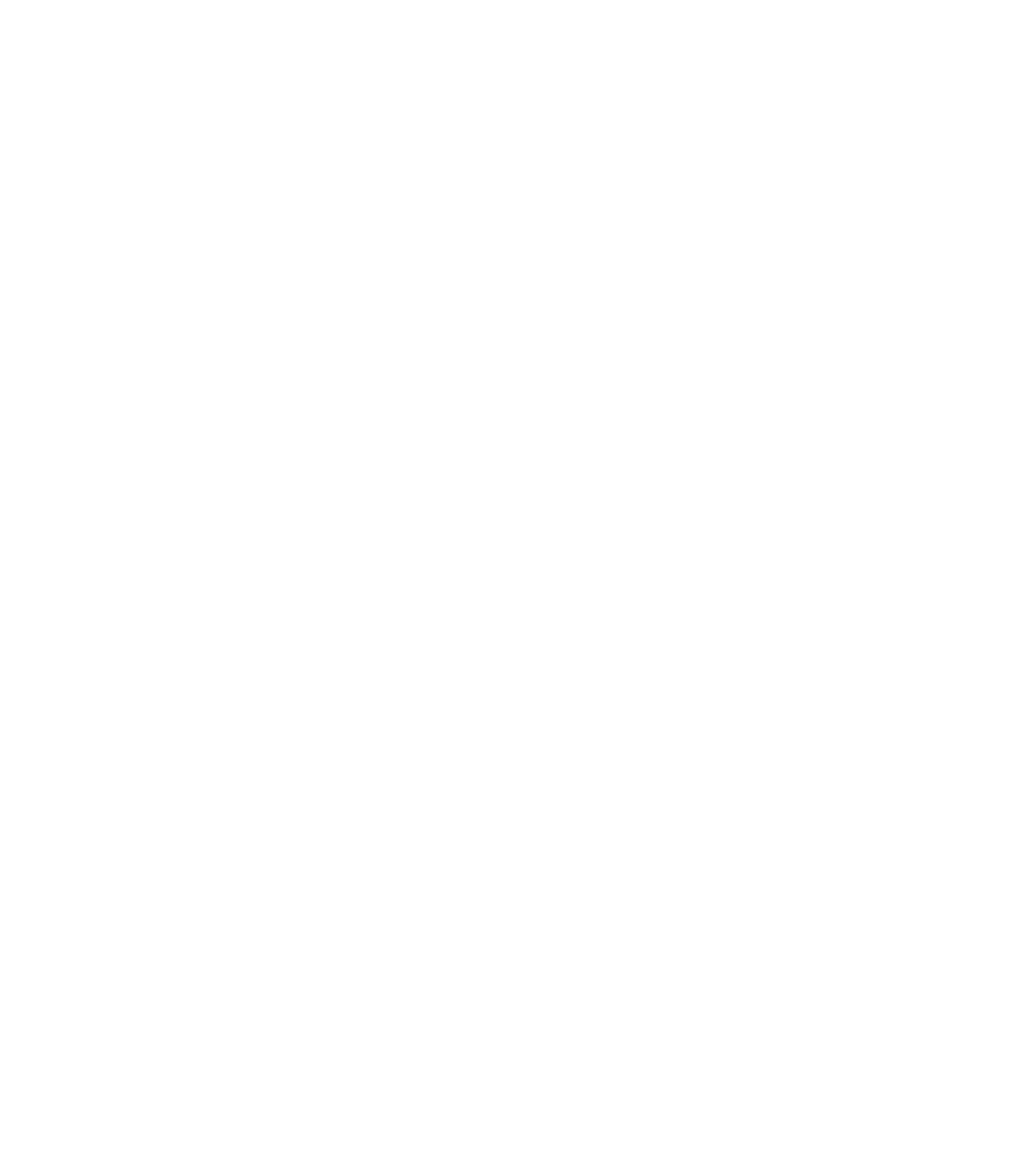
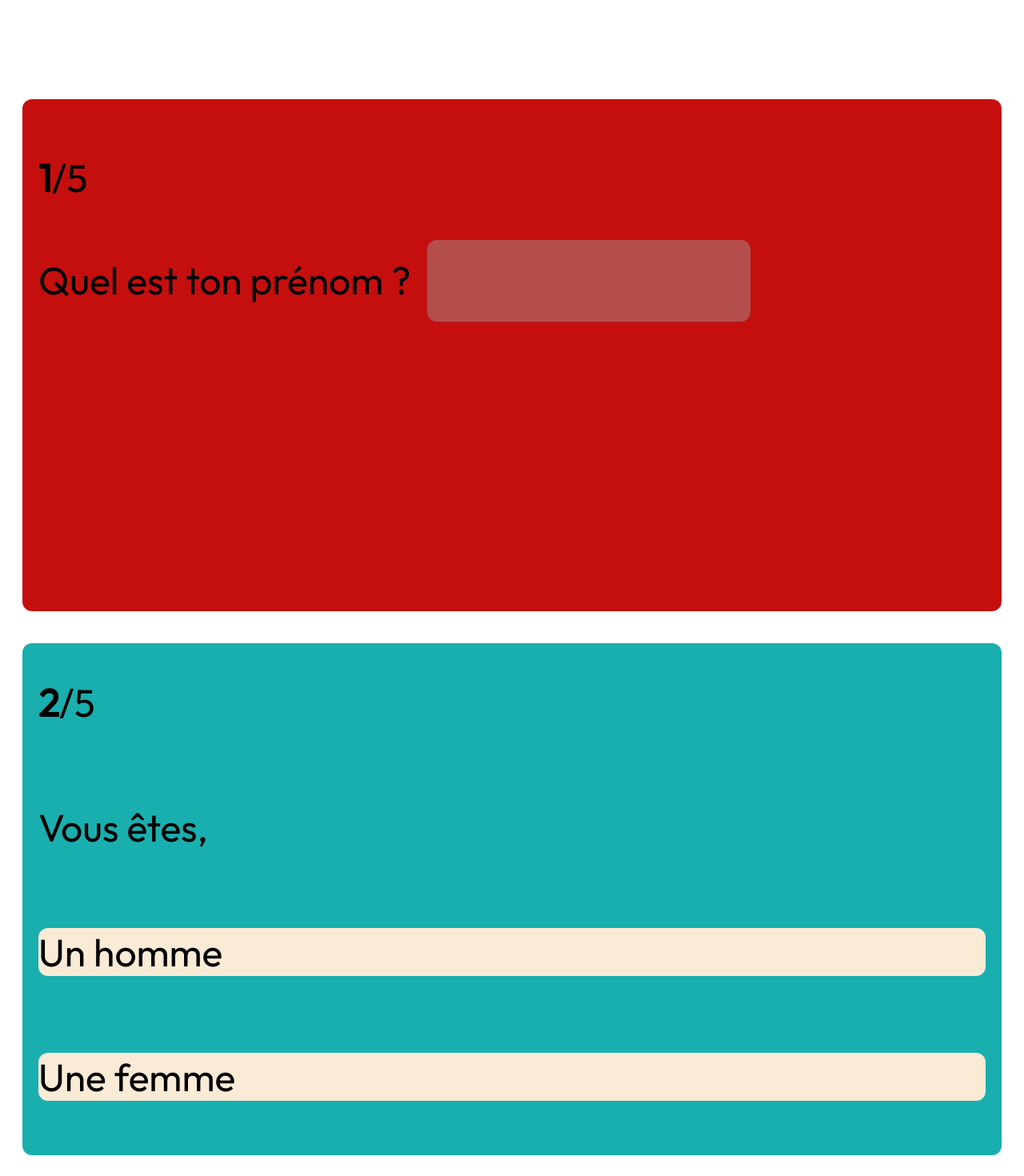
Before and after one commit to NolanWittmann/SNCFooD, a React (Create React App) app: page / in a window 1280 px wide. Shown: the part 620-2090 px from the top of the page at 80% size. Before the commit the page ends 800 px from the top, so only its background shows below. Built offline with nearby package versions, Linux system fonts and the light colour scheme.

Commit message:
sauvegarde component questionnaire

```diff
--- a/src/App.js
+++ b/src/App.js
@@ -1,11 +1,13 @@
-
+import React from "react";
+import Questionnaire from "./components/Questionnaire.js";
 
 function App() {
   return (
     <div className="App">
-
+     <Questionnaire />
     </div>
   );
 }
 
+
 export default App;
--- /dev/null
+++ b/src/components/Questionnaire.css
@@ -0,0 +1,77 @@
+@import url('https://fonts.googleapis.com/css2?family=Outfit&display=swap');
+
+body{
+    font-family: Outfit, 'sans sérif' ;
+}
+
+.title {
+    font-family: Outfit, 'sans sérif';
+    font-size: 10em;
+    margin: 160px 0px;
+}
+
+.questionnaire{
+    display: flex;
+    flex-direction: column;
+    font-size: 3em;
+}
+
+.name, .metier, .horaire {
+    justify-content: flex-start;
+}
+
+.genre, .vegetarien {
+    justify-content: flex-end;
+}
+
+span{
+    font-weight: bold;
+}
+
+
+/*bloc 1 name*/
+.name{
+    margin: 20px;
+    padding: 20px;
+    height: 600px;
+    background-color: rgb(197, 15, 15);
+    border-radius: 12px;
+}
+
+.name__input-label{
+    padding-right: 20px;
+}
+
+.name__input-input {
+    border: none;
+    outline: 1px solid rgba(95, 95, 95, 0.185);
+    height: 100px;
+    width: 400px;
+    font-size: 1em;
+    border-radius: 12px;
+    background-color: rgba(159, 160, 158, 0.431);
+}
+
+
+
+/*bloc 2 name*/
+.genre{
+    margin: 20px;
+    padding: 20px;
+    height: 600px;
+    background-color: rgb(26, 175, 175);
+    background-size: 90%;
+    border-radius: 12px;
+    display: flex;
+    flex-direction: column;
+}
+
+.genre__genre{
+    display: flex;
+    flex-direction: column;
+}
+
+.genre__genre p {
+    border-radius: 12px;
+    background-color: antiquewhite;
+}
--- a/src/components/Questionnaire.js
+++ b/src/components/Questionnaire.js
@@ -1,11 +1,57 @@
 import React from 'react';
+import './Questionnaire.css'
 
 const Questionnaire = () => {
+
     return (
-        <div>
+        <div className='page-questionnaire'>
 
+            <h1 className='title'>Commençons les amis :</h1>
+
+            <section className='questionnaire'>
+
+                <div className='name'>
+                    <div>
+                        <p><span>1</span>/5</p>
+                    </div>
+                    <div className='name__input'>
+                        <label className='name__input-label'>Quel est ton prénom ?</label>
+                        <input className='name__input-input' type='text'></input>
+                    </div>
+                </div>
+
+                <div className='genre'>
+                    <p><span>2</span>/5</p>
+                    <p className='genre__question'>Vous êtes,</p>
+                    <div className='genre__genre'>
+                        <p>Un homme</p>
+                        <p>Une femme</p>
+                    </div>
+                </div>
+
+                <div className='metier'>
+                    <p><span>3</span>/5</p>
+                    <p className='metier__question'>Quel est la situation de votre métier ?</p>
+                    <p>Un métier sédentaire</p>
+                    <p>Un métier de terrain</p>
+                </div>
+
+                <div className='vegetarien'>
+                    <p><span>4</span>/5</p>
+                    <p className='vegetarien__question'>Etes-vous végétarien ?</p>
+                    <p>Oui</p>
+                    <p>Non</p>
+                </div>
+
+                <div className='horaire'>
+                    <p><span>5</span>/5</p>
+                    <p className='horaire__question'>Travaillez-vous en horaires décalés ?</p>
+                    <p>Oui</p>
+                    <p>Non</p>
+                </div>
+            </section>
         </div>
     );
-};
+}
 
 export default Questionnaire;
```
